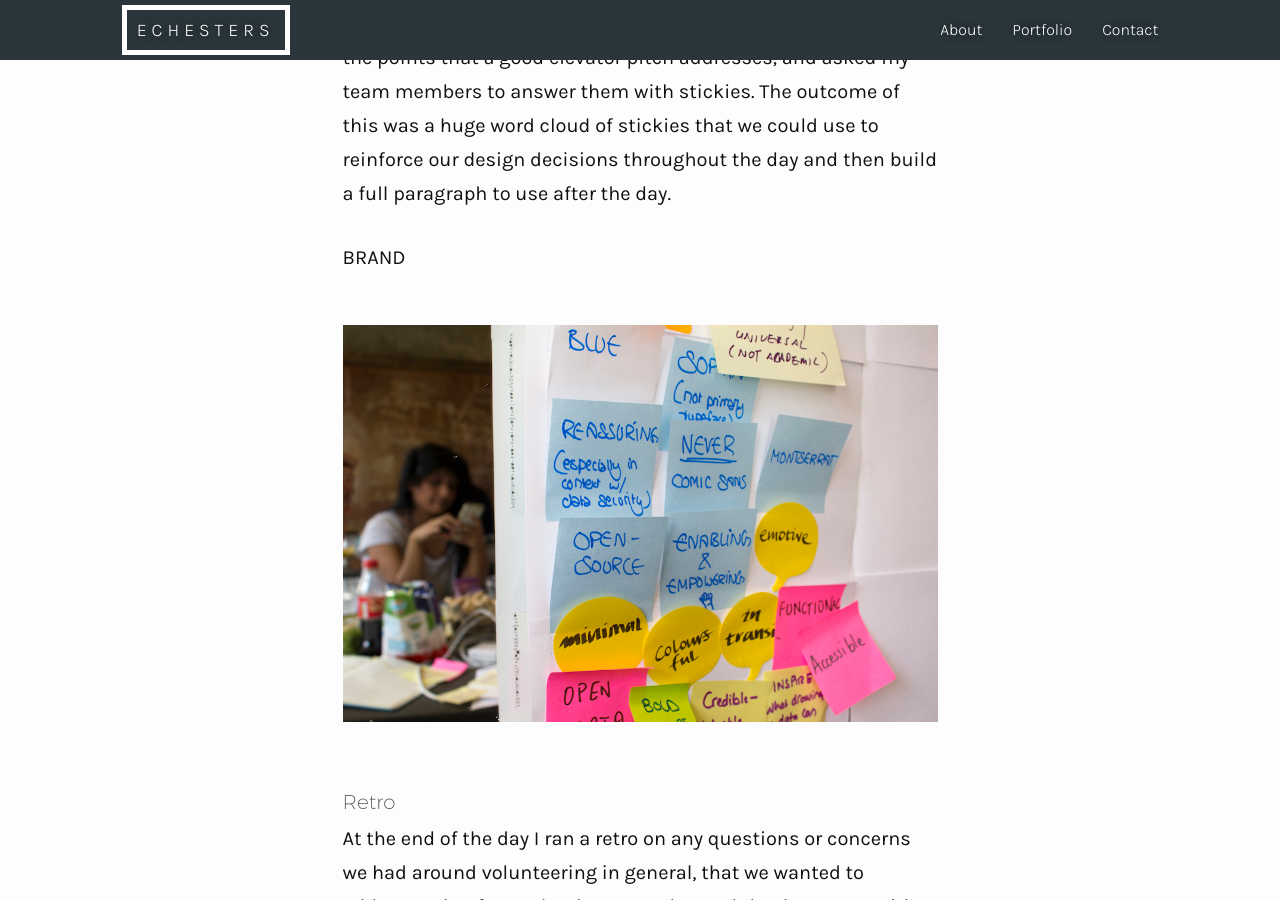
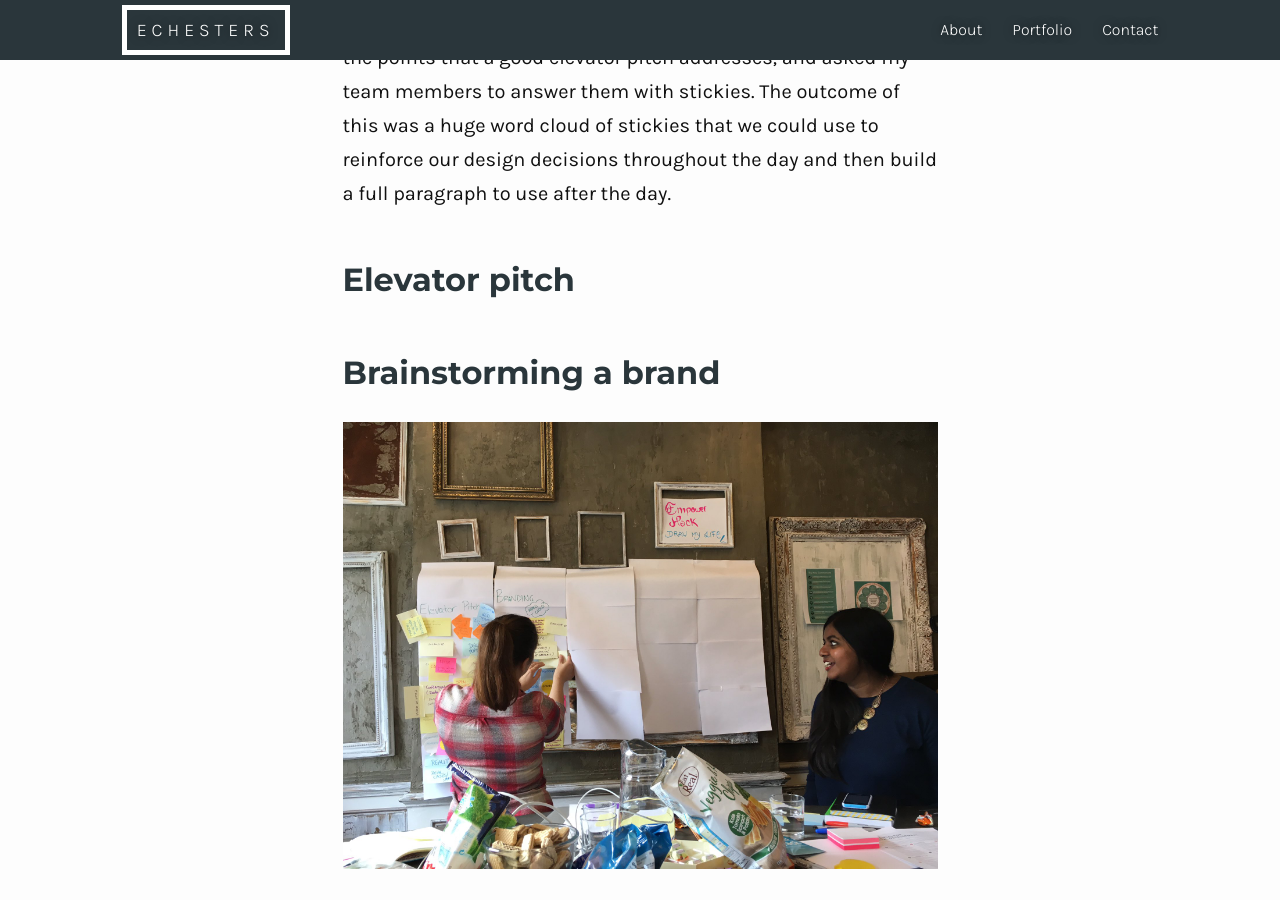
Before and after one commit to EChesters/echesters.github.io, a Jekyll site: the page built from pages/DML-design-workshop.html, in a window 1280 px wide and 900 px high, scrolled down 1203 px. Built offline with Jekyll 4.4.1, drawn with Linux system fonts in a browser that asks for light colours; nearby versions of some CDN libraries; some of the changed text lies outside the part shown.

Commit message:
Added structure to design day case study

```diff
--- a/pages/DML-design-workshop.html
+++ b/pages/DML-design-workshop.html
@@ -7,11 +7,29 @@ summary: My UX adventures, crafting and building an experience for refugee child
 
 <section>
   <p>On our first design day we created our elevator pitch to put on our websites and approach charities. I asked everyone to chip in with key phrases on how we could sell the product. I researched the points that a good elevator pitch addresses, and asked my team members to answer them with stickies. The outcome of this was a huge word cloud of stickies that we could use to reinforce our design decisions throughout the day and then build a full paragraph to use after the day.</p>
+</section>
 
-  <p>BRAND</p>
-  <img src="/images/portfolio/empowerhack/dml-brand.jpg" alt="Wireframe of the photo editing mobile screen">
+<section>
+  <h2>Elevator pitch</h2>
+</section>
 
-  <h4>Retro</h4>
+<section>
+  <h2>Brainstorming a brand</h2>
+  <img src="/images/portfolio/empowerhack/dml-2.jpg" alt="Elizabeth putting team stickies on the wall">
+</section>
+
+<section>
+	<h2>Personas, user journeys and empathy maps</h2>
+</section>
+
+<section>
+	<h2>Requirement gathering</h2>
+
+	<h3>Prioritising</h3>
+</section>
+
+<section>
+  <h2>Team retrospective</h2>
   <p>At the end of the day I ran a retro on any questions or concerns we had around volunteering in general, that we wanted to address going forward. I also wanted to end the day on a positive and more relaxed note, going through the positives of the design day and the team as a whole. To also reinforce team morale, I organised a mini photoshoot of all the team, giving them professional (serious and fun) headshots they can use to promote themselves and ourselves as a whole. Even my team members who were not as confident, got really into the shoot and here are some of the images below.</p>
-  <img src="/images/portfolio/empowerhack/dml-2.jpg">
+  <img src="/images/portfolio/empowerhack/dml-retro.jpg">
 </section>
```
Also changed, not shown: images/portfolio/empowerhack/dml-1.jpg (deleted), images/portfolio/empowerhack/dml-facilitate.jpg (added).
